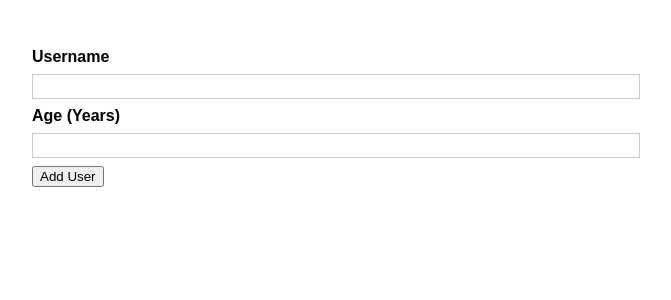
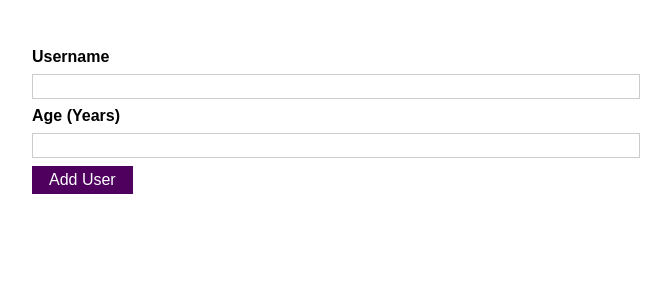
Before and after one commit to Axcelaw/react-add-user-list, a React (Create React App) app: page / in a window 1280 px wide. Shown: the top 300 px of the page, without its empty margins (304-975 px from the left). Built offline with nearby package versions, Linux system fonts and the light colour scheme.

Commit message:
Created reusable Button component.

```diff
--- a/src/components/AddUser/AddUser.js
+++ b/src/components/AddUser/AddUser.js
@@ -1,3 +1,4 @@
+import Button from "../Button/Button";
 import classes from "./AddUser.module.css";
 
 const AddUser = () => {
@@ -15,7 +16,7 @@ const AddUser = () => {
         <label>Age (Years)</label>
         <input type="number" step="1"></input>
       </div>
-      <button type="submit">Add User</button>
+      <Button buttonText="Add User" buttonType="submit" />
     </form>
   );
 };
--- /dev/null
+++ b/src/components/Button/Button.js
@@ -0,0 +1,11 @@
+import classes from "./Button.module.css";
+
+const Button = ({ buttonText, buttonType }) => {
+  return (
+    <button className={classes.button} type={buttonType}>
+      {buttonText}
+    </button>
+  );
+};
+
+export default Button;
--- /dev/null
+++ b/src/components/Button/Button.module.css
@@ -0,0 +1,18 @@
+.button {
+  font: inherit;
+  border: 1px solid #4f005f;
+  background: #4f005f;
+  color: white;
+  padding: 0.25rem 1rem;
+  cursor: pointer;
+}
+
+.button:hover,
+.button:active {
+  background: #741188;
+  border-color: #741188;
+}
+
+.button:focus {
+  outline: none;
+}
```
